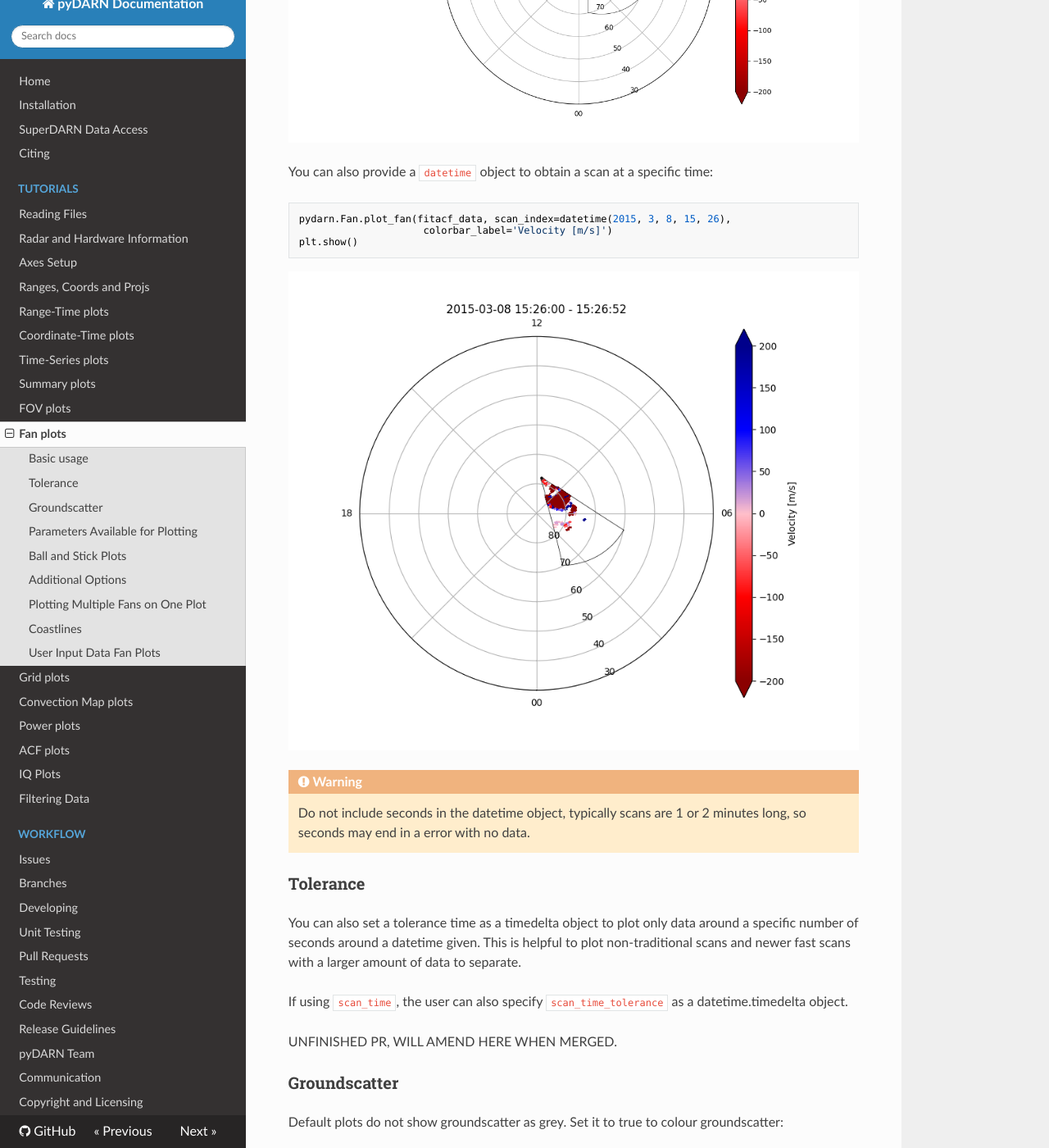
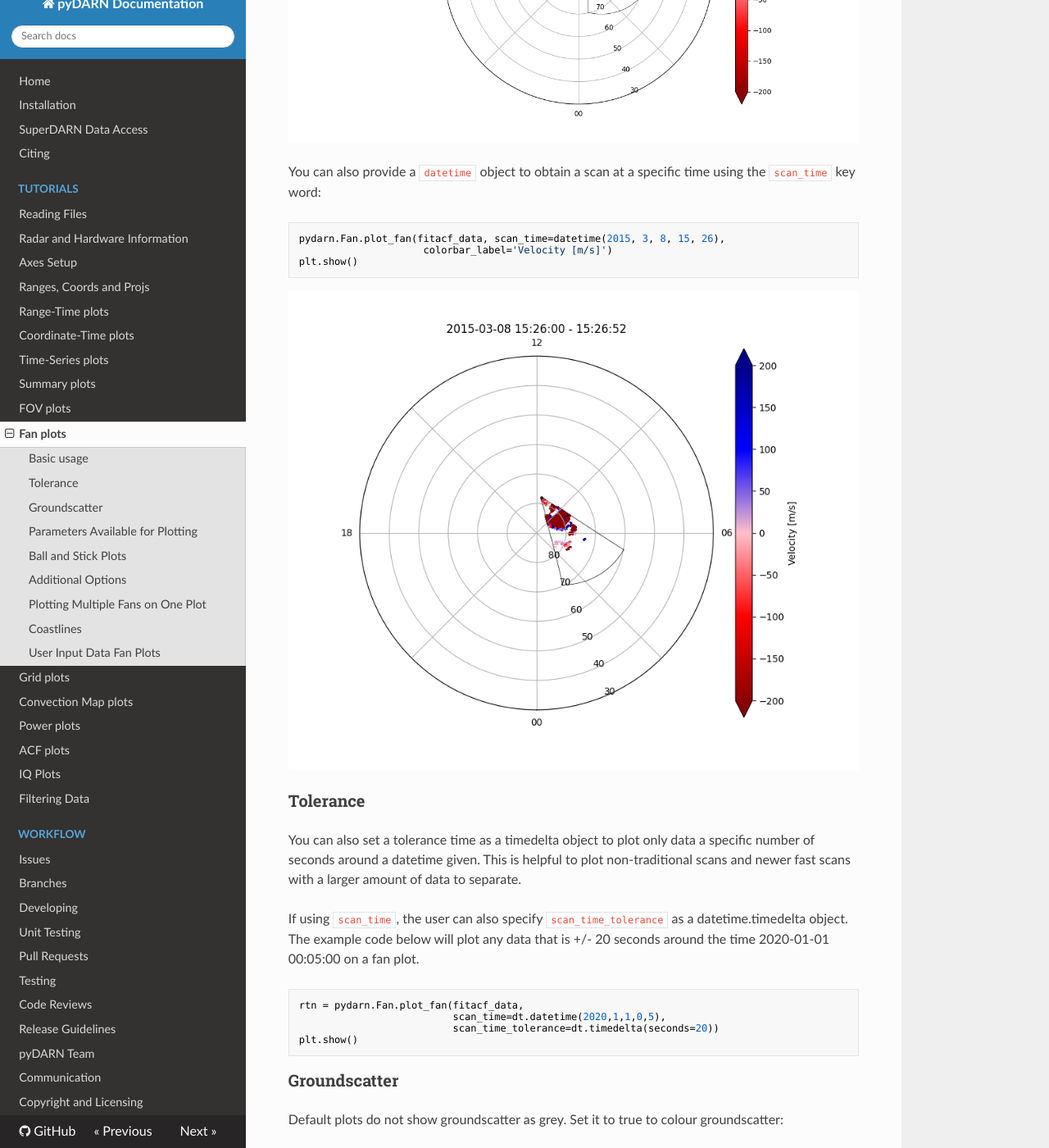
Before and after one commit to SuperDARN/pydarn, an MkDocs documentation site: the page built from docs/user/fan.md, in a window 1280 px wide and 1400 px high, scrolled down 1105 px. Shown: the whole window at 82% size. Built offline with MkDocs 1.6.1, drawn with Linux system fonts in a browser that asks for light colours; nearby versions of some CDN libraries; some of the changed text lies outside the part shown.

Commit message:
update fan plot tolerance section

````diff
--- a/docs/user/fan.md
+++ b/docs/user/fan.md
@@ -44,28 +44,30 @@ plt.show()
 In this example, the 27th scan was plotted with the defaulted parameter being line-of-sight velocity:
 ![](../imgs/fan_1.png)
 
-You can also provide a `datetime` object to obtain a scan at a specific time:
+You can also provide a `datetime` object to obtain a scan at a specific time using the `scan_time` key word:
 ```python
-pydarn.Fan.plot_fan(fitacf_data, scan_index=datetime(2015, 3, 8, 15, 26),
+pydarn.Fan.plot_fan(fitacf_data, scan_time=datetime(2015, 3, 8, 15, 26),
                      colorbar_label='Velocity [m/s]')
 plt.show()
 ```
 
 ![](../imgs/fan_1.b.png)
 
-!!! Warning
-    Do not include seconds in the datetime object, typically scans are 1 or 2 minutes long, so seconds may end in a error with no data.
-
 
 ### Tolerance
 
-You can also set a tolerance time as a timedelta object to plot only data around a specific number of seconds around a datetime given.
+You can also set a tolerance time as a timedelta object to plot only data a specific number of seconds around a datetime given.
 This is helpful to plot non-traditional scans and newer fast scans with a larger amount of data to separate.
 
-If using `scan_time`, the user can also specify `scan_time_tolerance` as a datetime.timedelta object.
+If using `scan_time`, the user can also specify `scan_time_tolerance` as a datetime.timedelta object. The example code below will plot
+any data that is +/- 20 seconds around the time 2020-01-01 00:05:00 on a fan plot.
 
-UNFINISHED PR, WILL AMEND HERE WHEN MERGED.
-
+```python
+rtn = pydarn.Fan.plot_fan(fitacf_data,
+                          scan_time=dt.datetime(2020,1,1,0,5),
+                          scan_time_tolerance=dt.timedelta(seconds=20))
+plt.show()
+```
 
 ### Groundscatter
 
@@ -115,7 +117,9 @@ Here is a list of all the current options than can be used with `plot_fan`
 | Option                        | Action                                                                                                  |
 | ----------------------------- | ------------------------------------------------------------------------------------------------------- |
 | ax=(Axes Object)              | Matplotlib axes object than can be used for cartopy additions                                           |
-| scan_index=(int or  datetime) | Scan number or datetime, from start of records in file corresponding to channel if given                |
+| scan_index=(int)              | Scan number, from start of records in file corresponding to channel if given                            |
+| scan_time=(datetime)          | Time of the scan required to plot (default uses scan_index=1)                                           |
+| scan_time_tolerance_=(timedelta)      | Time difference around scan where data will need to be plotted (default 30 seconds)             |
 | channel=(int or 'all')        | Specify channel number or choose 'all' (default = 'all')                                                |
 | parameter=(string)            | See above table for options                                                                             |
 | groundscatter=(bool)          | True or false to showing ground scatter as grey                                                         |
@@ -166,11 +170,11 @@ pyk_file = 'data/20150308.1401.00.pyk.fitacf'
 pyk_data = pydarn.SuperDARNRead().read_dmap(pyk_file)
 cly_data = pydarn.SuperDARNRead().read_dmap(cly_file)
 
-fan_rtn = pydarn.Fan.plot_fan(cly_data, scan_index=datetime(2015, 3, 8, 14, 4),
+fan_rtn = pydarn.Fan.plot_fan(cly_data, scan_time=datetime(2015, 3, 8, 14, 4),
                     colorbar=False, fov_color='grey', line_color='blue',
                     radar_label=True)
 
-pydarn.Fan.plot_fan(pyk_data, scan_index=datetime(2015, 3, 8, 14, 4),
+pydarn.Fan.plot_fan(pyk_data, scan_time=datetime(2015, 3, 8, 14, 4),
                     colorbar_label='Velocity [m/s]', fov_color='grey',
                     line_color='red', radar_label=True, ax=fan_rtn['ax'])
 
````
